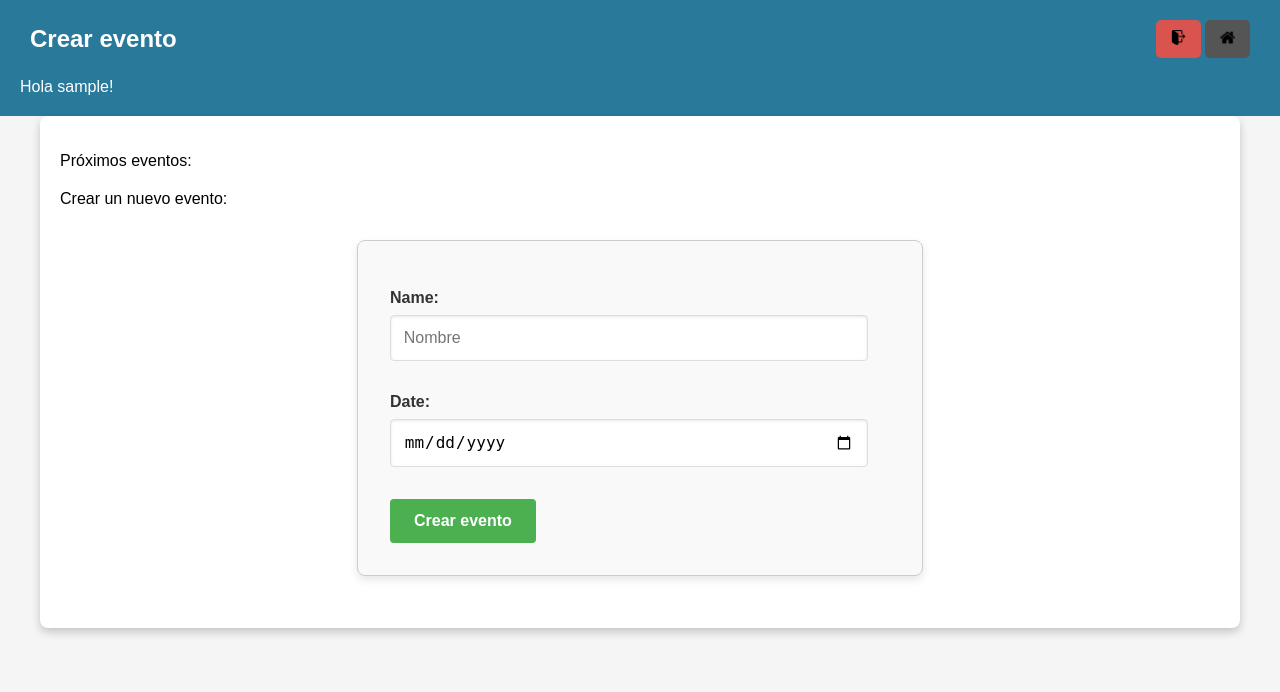
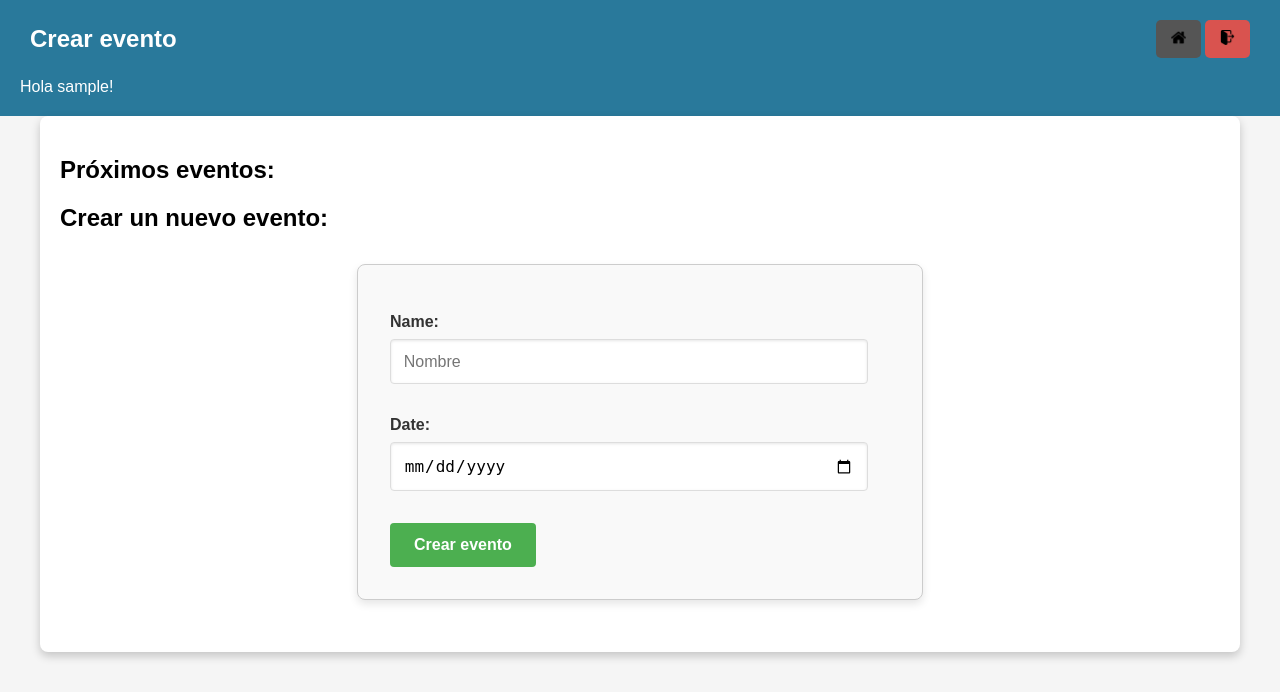
Before and after one commit to richir3/attendances, a Django app: page /add-event/ in a window 1280 px wide. Shown: the top 692 px of the page. Run offline with Django 5.2, Linux system fonts and the light colour scheme; the visitor is signed in with stand-in values (Sample User, id 1); data that the repository does not hold is empty.

Commit message:
MODIFY templates

```diff
--- a/checker/static/checker/css/base.css
+++ b/checker/static/checker/css/base.css
@@ -87,6 +87,8 @@ body {
     margin: 0 auto;
     max-width: 800px; /* Limita la larghezza del contenuto */
     text-align: center; /* Allinea il testo al centro */
+    /* prendi tutta la pagina in altezza */
+    height: 100vh;
 }
 
 /* Stile di base per le tabelle */
@@ -139,7 +141,7 @@ table td {
 
 /* Stile di base per tutte le liste */
 ul, ol {
-    margin: 20px; /* Spaziatura esterna */
+    /* margin: 20px; Spaziatura esterna */
     padding: 0; /* Rimuove il padding di default */
     list-style-position: inside; /* Posiziona i marker dentro la lista */
     font-size: 1rem;
@@ -149,7 +151,7 @@ ul, ol {
 
 /* Stile per liste non ordinate (ul) */
 ul {
-    list-style-type: disc; /* Marker standard */
+    list-style-type: none; /* Marker standard */
 }
 
 /* Stile per liste ordinate (ol) */
--- a/checker/static/checker/css/buttons.css
+++ b/checker/static/checker/css/buttons.css
@@ -9,10 +9,6 @@
     border-radius: 5px;
     cursor: pointer;
     font-size: 16px;
-}
-
-.button-action:hover {
-    opacity: 0.8;
 }
 
 .button-action:disabled {
--- a/checker/views.py
+++ b/checker/views.py
@@ -1,19 +1,17 @@
 import json, random, openpyxl, datetime, base64, qrcode
+import pandas as pd
+from io import BytesIO
 from openpyxl.styles import Font, Alignment
-import pandas as pd
+from .models import Attender, Event, Attendance
+from .forms import AttenderForm, EventForm, AddEventForm
 from django.shortcuts import render, redirect
 from django.http import HttpResponse, JsonResponse
 from django.contrib.auth.decorators import login_required
 from django.urls import reverse
-from .models import Attender, Event, Attendance
-from .forms import AttenderForm, EventForm, AddEventForm
-from io import BytesIO
-from django.core.mail import send_mail, EmailMessage, EmailMultiAlternatives
+from django.core.mail import EmailMultiAlternatives
 from django.conf import settings
-from django.core.files.base import ContentFile
 from django.template.loader import render_to_string
 from django.utils.html import strip_tags
-
 
 # Create your views here.
 @login_required
@@ -48,15 +46,12 @@ def qr_reader_view(request):
 def post_qr_data(request):
     if request.method == "POST":
         data = json.loads(request.body)
-        print(data)
-        # return JsonResponse({"message": "Data saved!"}, status=200)
-
         try:
             attender = Attender.objects.get(code=data['content'])
             event = Event.objects.get(id=data['date'])
             # come faccio a sapere se Attendance.objects.get(event=event, user=attender) esiste nel mio db?
             if Attendance.objects.filter(event=event, user=attender).exists():
-                response = JsonResponse({'status': 'error', 'error': 'Attender already attended to the event'}, status=400)
+                response = JsonResponse({'status': 'error', 'error': 'El asistente ya asistió al evento.'}, status=400)
             else:
                 attendance = Attendance(event=event, user=attender)
 
@@ -84,13 +79,13 @@ def post_qr_data(request):
                     response = JsonResponse({'status': 'error con el correo', 'error': str(e)}, status=500)
 
                 attendance.save()
-                response = JsonResponse({'status': 'success', 'message': 'Attendance saved'}, status=200)
+                response = JsonResponse({'status': 'success', 'message': 'Asistencia guardada'}, status=200)
         except KeyError as e:
             response = JsonResponse({'status': 'error', 'error': 'Invalid data'}, status=400)
         except Attender.DoesNotExist as e:
-            response = JsonResponse({'status': 'error', 'error': 'Attender not found'}, status=404)
+            response = JsonResponse({'status': 'error', 'error': 'Asistente no encontrado'}, status=404)
         except Event.DoesNotExist as e:
-            response = JsonResponse({'status': 'error', 'error': 'Event not found'}, status=404)
+            response = JsonResponse({'status': 'error', 'error': 'Evento no encontrado'}, status=404)
         except json.JSONDecodeError as e:
             response = JsonResponse({'status': 'error', 'error': 'Invalid JSON'}, status=400)
         except Exception as e:
--- a/templates/add_event.html
+++ b/templates/add_event.html
@@ -10,7 +10,7 @@
 
 {% block content %}
     <div>
-        <p>Próximos eventos:</p>
+        <h2>Próximos eventos:</h2>
         <ul>
         {% for event in events %}
             <li>{{event.name}} {{ event }}</li>
@@ -19,7 +19,7 @@
     </div>
 
     <div>
-        <p>Crear un nuevo evento:</p>
+        <h2>Crear un nuevo evento:</h2>
         <form method="POST" action="{% url 'add_event' %}">
             {% csrf_token %}
             {{ form.as_p }}
--- a/templates/base.html
+++ b/templates/base.html
@@ -5,6 +5,7 @@
     <meta name="viewport" content="width=device-width, initial-scale=1.0">
     <title>{% block title %}Base template{% endblock %}</title>
     {% load static %}
+    <link rel="shortcut icon" type="image/png" href="{% static 'checker/images/favicon.png' %}" >
     <link rel="stylesheet" href="{% static 'checker/css/base.css' %}">
     <link rel="stylesheet" href="{% static 'checker/css/form.css' %}">
     <link rel="stylesheet" href="{% static 'checker/css/buttons.css' %}">
@@ -22,14 +23,14 @@
             <!-- Bottoni visibili solo per utenti autenticati -->
             {% if user.is_authenticated %}
                 <div class="navbar-buttons">
+                    <!-- Bottone Home -->
+                    <button id="home" class="navbar-button">
+                        <img class="navbar-image" src="{% static 'checker/images/home.png' %}" alt="Home" class="header-button-image">
+                    </button>
+
                     <!-- Bottone Logout -->
                     <button id="logout" class="navbar-button logout-button">
                         <img class="navbar-image" src="{% static 'checker/images/logout.png' %}" alt="Logout" class="header-button-image">
-                    </button>
-
-                    <!-- Bottone Home -->
-                    <button id="home" class="navbar-button">
-                        <img class="navbar-image" src="{% static 'checker/images/home.png' %}" alt="Home" class="header-button-image">
                     </button>
                 </div>
             {% endif %}
--- a/templates/reader.html
+++ b/templates/reader.html
@@ -17,11 +17,12 @@
 <script src="https://cdnjs.cloudflare.com/ajax/libs/html5-qrcode/2.3.8/html5-qrcode.min.js"></script>
 <script>
     const codes = {{ codes|safe }};
-    const reader = new Html5Qrcode("reader");
+    var reader;
     let qrContent = null; // Per memorizzare il contenuto del QR
 
     // Avvia il lettore QR
     function startQrScanner() {
+        reader = new Html5Qrcode("reader");
         reader.start(
             { facingMode: "environment" }, // Usa la fotocamera posteriore
             { fps: 10, qrbox: { width: 250, height: 250 } },
@@ -97,7 +98,7 @@
 
     // leggi il codice e ritorna il nome
     function getUserName(qrContent) {
-        return codes[qrContent] || "Unknown";
+        return codes[qrContent] || "usuario desconocido";
     }
 
 </script>
```
Also changed, not shown: checker/static/checker/images/favicon.png (added).
